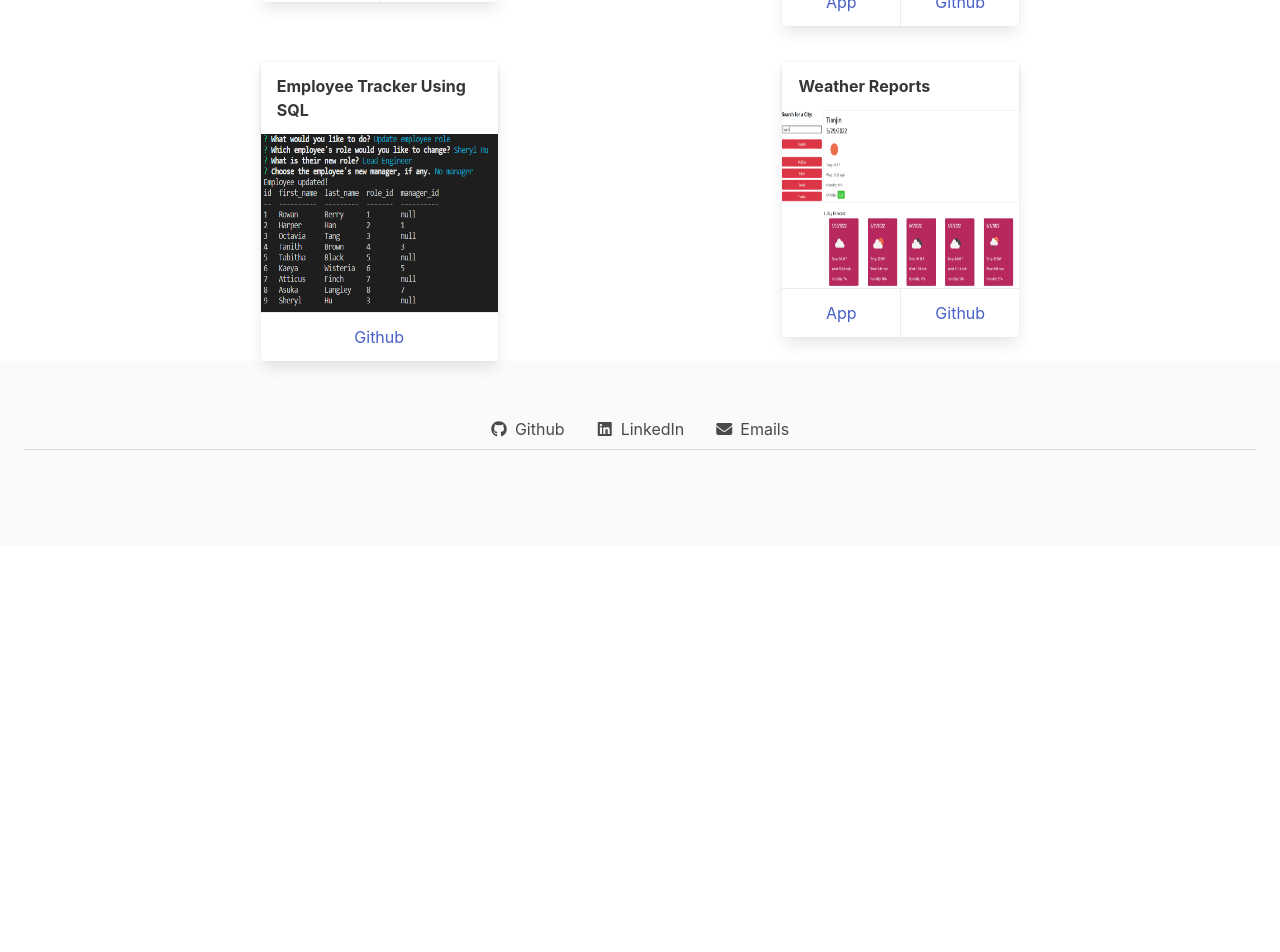
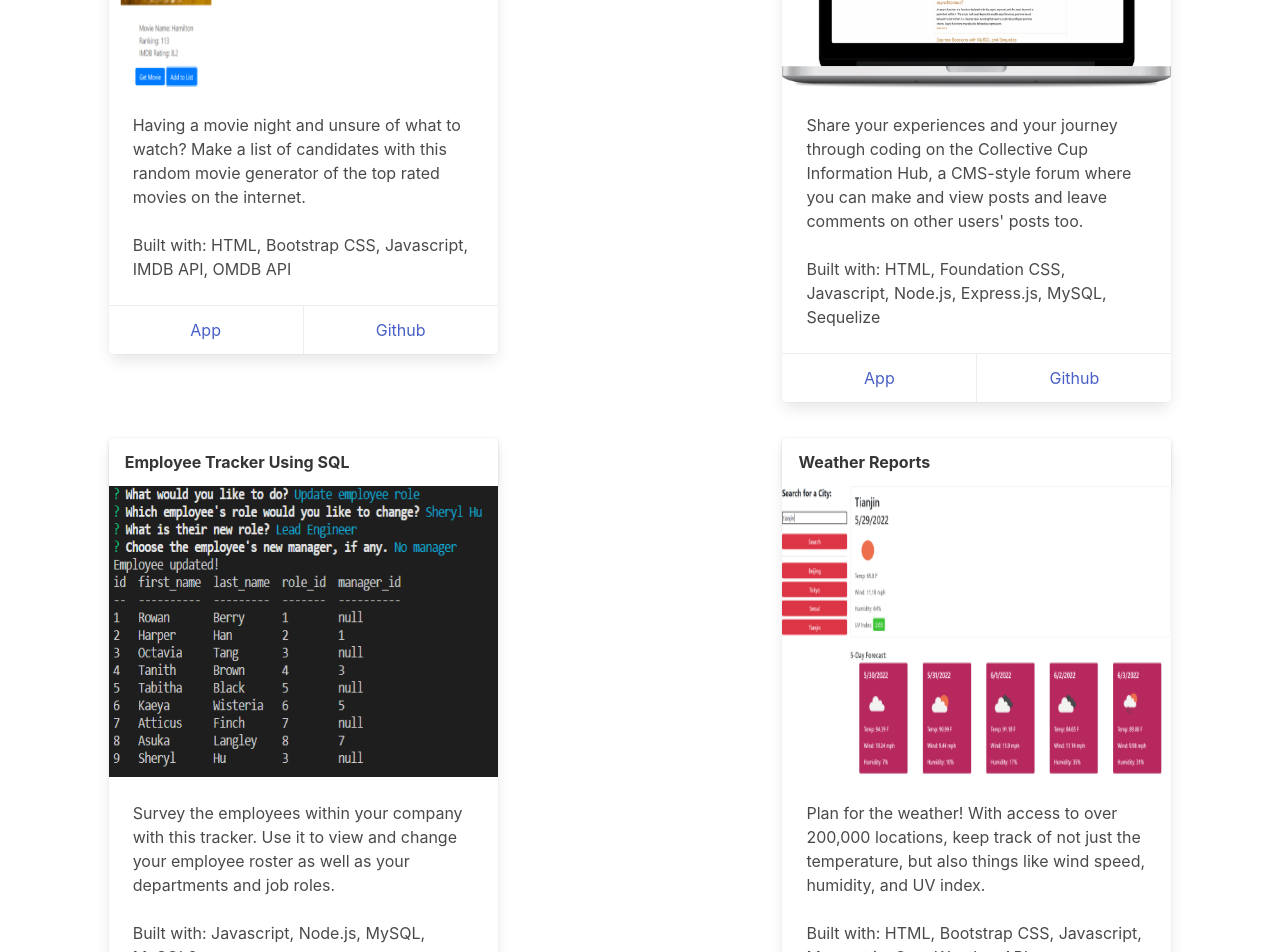
Before and after one commit to reversedentistry/Portfolio-Site-NEW, a website: page index.html in a window 1280 px wide. Shown: the part 1520-2472 px from the top of the page. Before the commit the page ends 2066 px from the top, so only its background shows below. Drawn offline with nearby package versions, Linux system fonts and the light colour scheme; a web font is replaced by a local one.

Commit message:
Added project descriptions and skills

```diff
--- a/index.html
+++ b/index.html
@@ -7,9 +7,8 @@
   <title>Sheryl Hu's Portfolio</title>
   <link rel="stylesheet" href="https://cdn.jsdelivr.net/npm/bulma@0.9.4/css/bulma.min.css">
   <script src="https://kit.fontawesome.com/0cf2322ab7.js" crossorigin="anonymous"></script>
-  <link
-    href="https://fonts.googleapis.com/css2?family=IM+Fell+English:ital@0;1&family=Lora:wght@400;600&family=Sora:wght@400;700&family=Source+Sans+Pro:ital,wght@0,400;0,700;1,400;1,700&display=swap"
-    rel="stylesheet">
+  <!-- <link href="https://fonts.googleapis.com/css2?family=Cormorant+SC:wght@400;700&family=Lora:wght@400;600&family=Sora:wght@400;700&family=Source+Sans+Pro:ital,wght@0,400;0,700;1,400;1,700&display=swap" rel="stylesheet"> -->
+  <link rel="stylesheet" href="./assets/css/mystyles.css">
   <link rel="stylesheet" href="./assets/css/style.css">
 </head>
 
@@ -55,7 +54,7 @@
         <img class="mt-5" src="./assets/images/professional1.jpg" alt="Professional photo of me">
       </figure>
       <div class="column is-three-fifths has-text-justified">
-        <div class="container mt-5 pt-5">
+        <div class="container pt-5">
           <h3 id="bio" class="is-size-2 has-text-weight-bold pt-5 mt-3">About Me</h2>
             <p class="is-size-4 has-text-justified pr-2 mt-2">Hello! Thanks for visiting my webpage. I'm an aspiring
               coder
@@ -64,6 +63,10 @@
               originally wanted to be a dentist, but I'm excited to be learning something new. I like playing tabletop
               RPGSs and collecting pretty dice, and I would love to have a cat someday.</p>
         </div>
+        <div class="container">
+          <h4 class="is-size-3 has-text-weight-bold mt-5">Skills</h4>
+          <p class="is-size-5">HTML, CSS, JavaScript, Node.js, Express.js, MySQL, MongoDB, React</p>
+        </div>
       </div>
       <div class="column"></div>
 
@@ -71,8 +74,8 @@
     <section class="projects" id="projects">
       <h2 class="is-size-2 has-text-weight-bold has-text-centered mb-4">My Projects</h2>
       <div class="columns mb-3">
-        <div class="column is one-fifth"></div>
-        <div class="column is-one-fifth">
+        <div class="column is-1"></div>
+        <div class="column">
           <div class="card">
             <header class="card-header">
               <p class="card-header-title">
@@ -84,14 +87,21 @@
                 <img src="./assets/images/project1resize.png" alt="Placeholder image">
               </figure>
             </div>
+            <div class="card-content">
+              <div class="content">
+                Having a movie night and unsure of what to watch? Make a list of candidates with this random movie generator of the top rated movies on the internet.</div>
+              <div class="content">
+                Built with: HTML, Bootstrap CSS, Javascript, IMDB API, OMDB API
+              </div>
+            </div>
             <footer class="card-footer">
               <a href="https://reversedentistry.github.io/Random-Movie-Selector/" class="card-footer-item">App</a>
               <a href="https://github.com/reversedentistry/Random-Movie-Selector" class="card-footer-item">Github</a>
             </footer>
           </div>
         </div>
-        <div class="column is one-fifth"></div>
-        <div class="column is one-fifth">
+        <div class="column is-one-fifth"></div>
+        <div class="column">
           <div class="card">
             <header class="card-header">
               <p class="card-header-title">
@@ -103,17 +113,25 @@
                 <img src="./assets/images/cc_webpage_on_computer.png" alt="Placeholder image">
               </figure>
             </div>
+            <div class="card-content">
+              <div class="content">
+                Share your experiences and your journey through coding on the Collective Cup Information Hub, a CMS-style forum where you can make and view posts and leave comments on other users' posts too.
+              </div>
+              <div class="content">
+                Built with: HTML, Foundation CSS, Javascript, Node.js, Express.js, MySQL, Sequelize
+              </div>
+            </div>
             <footer class="card-footer">
               <a href="https://collective-cup.herokuapp.com/" class="card-footer-item">App</a>
               <a href="https://github.com/jnmayhook/Project-2/blob/main/README.md" class="card-footer-item">Github</a>
             </footer>
           </div>
         </div>
-        <div class="column is-one-fifth"></div>
+        <div class="column is-1"></div>
       </div>
       <div class="columns mt-3">
-        <div class="column is-one-fifth"></div>
-        <div class="column is-one-fifth">
+        <div class="column is-1"></div>
+        <div class="column">
           <div class="card">
             <header class="card-header">
               <p class="card-header-title">
@@ -125,13 +143,21 @@
                 <img src="./assets/images/screenshot 2.PNG" alt="Placeholder image">
               </figure>
             </div>
+            <div class="card-content">
+              <div class="content">
+                Survey the employees within your company with this tracker. Use it to view and change your employee roster as well as your departments and job roles.
+              </div>
+              <div class="content">
+                Built with: Javascript, Node.js, MySQL, MySQL2
+              </div>
+            </div>
             <footer class="card-footer">
               <a href="https://github.com/reversedentistry/SQL-Employee-Tracker" class="card-footer-item">Github</a>
             </footer>
           </div>
         </div>
         <div class="column is-one-fifth"></div>
-        <div class="column is-one-fifth">
+        <div class="column">
           <div class="card">
             <header class="card-header">
               <p class="card-header-title">
@@ -143,6 +169,14 @@
                 <img src="./assets/images/project2.png" alt="Placeholder image">
               </figure>
             </div>
+            <div class="card-content">
+              <div class="content">
+                Plan for the weather! With access to over 200,000 locations, keep track of not just the temperature, but also things like wind speed, humidity, and UV index.
+              </div>
+              <div class="content">
+                Built with: HTML, Bootstrap CSS, Javascript, Moment.js, OpenWeather API
+              </div>
+            </div>
             <footer class="card-footer">
               <a href="https://reversedentistry.github.io/Weather-Reports/" class="card-footer-item">App</a>
               <a href="https://github.com/reversedentistry/Weather-Reports" class="card-footer-item">Github</a>
@@ -150,7 +184,7 @@
             </footer>
           </div>
         </div>
-        <div class="column is-one-fifth"></div>
+        <div class="column is-1"></div>
       </div>
 
     </section>
@@ -164,7 +198,7 @@
         <li><a href="https://www.linkedin.com/in/sheryl-hu-b29090168/"><span class="icon is-small"><i
                 class="fa-brands fa-linkedin"></i></span><span>LinkedIn</span></a></li>
         <li><a href="mailto:sherylhu@proton.me"><span class="icon is-small"><i
-                class="fa-solid fa-envelope"></i></span><span>Emails</span></a></li>
+                class="fa-solid fa-envelope"></i></span><span>Email: sherylhu@proton.me</span></a></li>
 
       </ul>
     </div>
```
